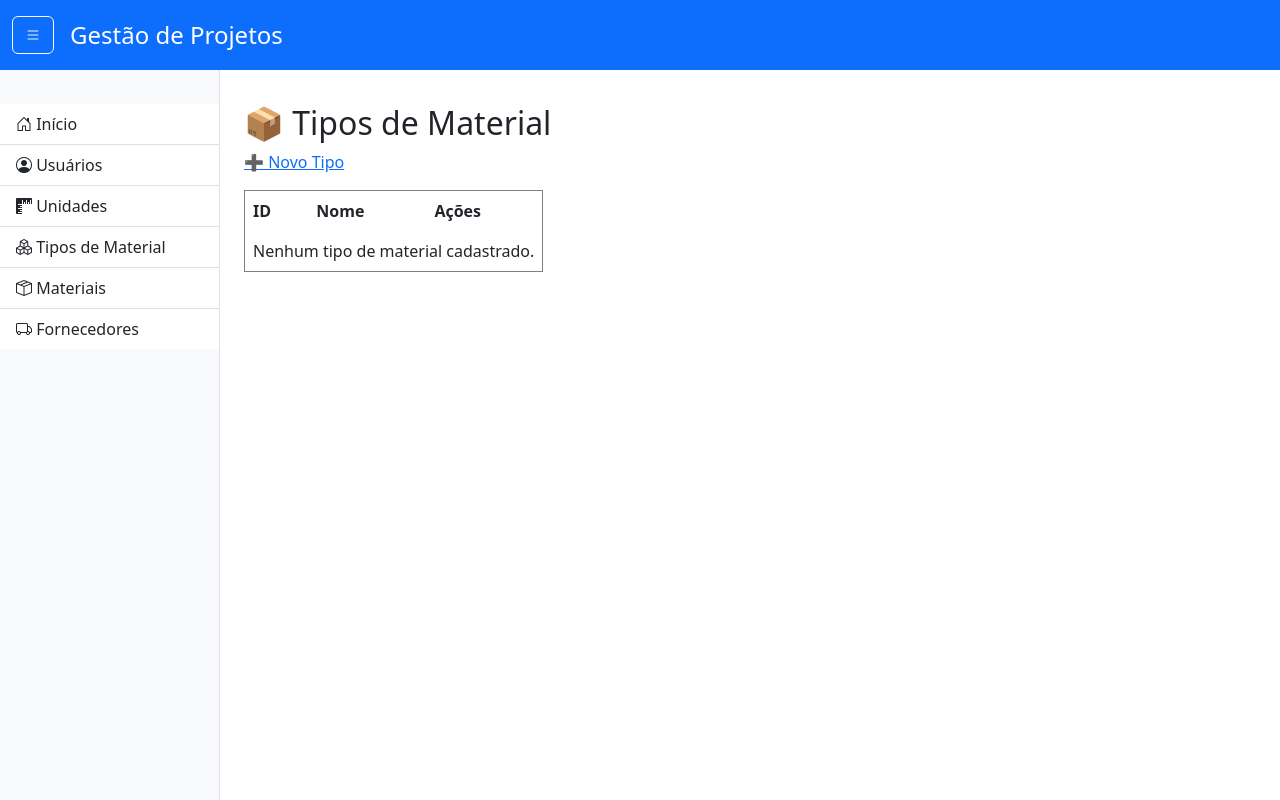
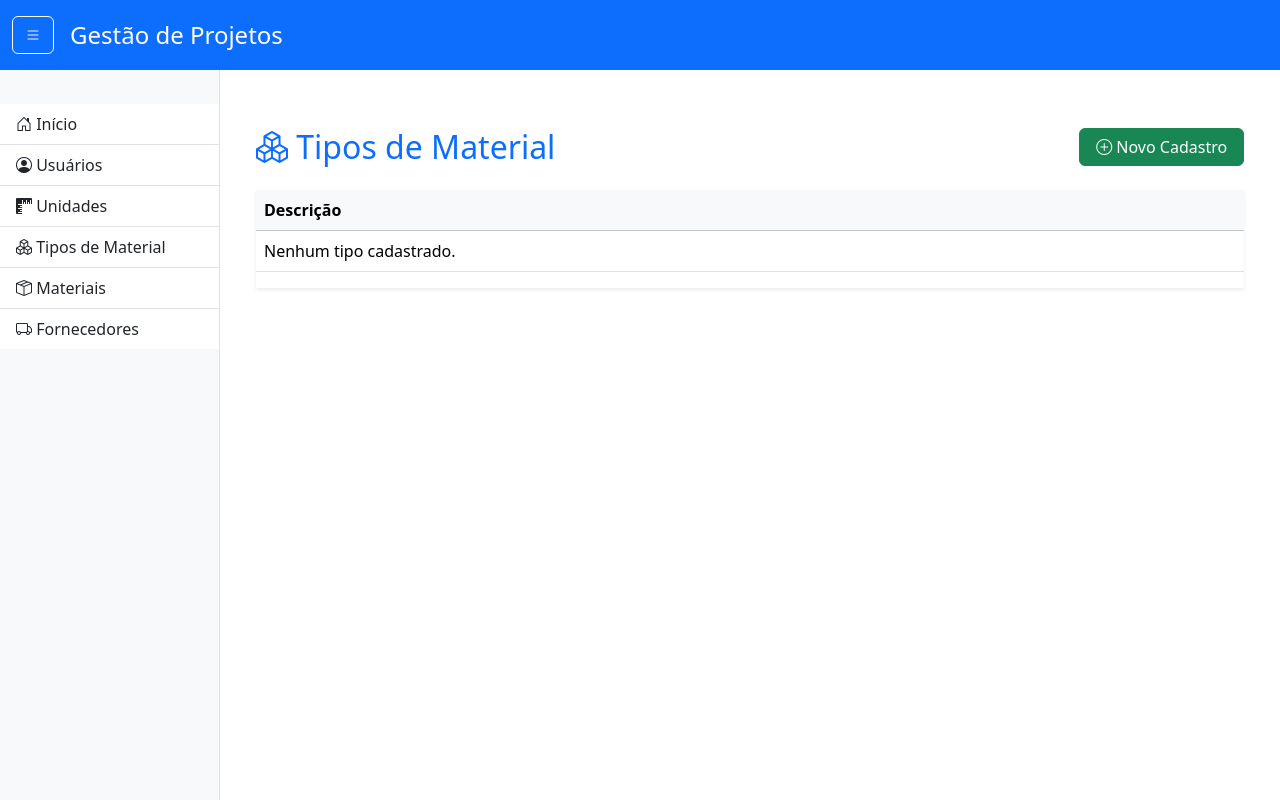
Before and after one commit to rcmcv/gestao-projetos, a Flask app: page /tipos-material in a window 1280 px wide. Run offline with Flask 3, Linux system fonts and the light colour scheme; data that the repository does not hold is empty.

Commit message:
Aplica layout moderno nas telas de tipos de material com título dinâmico, botões padronizados e tabela estilizada

```diff
--- a/app/templates/tipos/listar_tipos_material.html
+++ b/app/templates/tipos/listar_tipos_material.html
@@ -2,37 +2,59 @@
 {% extends 'base.html' %}
 
 {% block conteudo %}
-<h2>📦 Tipos de Material</h2>
+<div class="container mt-4">
+    <div class="d-flex justify-content-between align-items-center mb-4">
+        <h2 class="text-primary mb-0">
+            <i class="bi bi-boxes"></i> Tipos de Material
+        </h2>
+        <div class="col-md-2 d-grid">
+            <a href="{{ url_for('web.adicionar_tipo_material') }}" class="btn btn-success w-100">
+                <i class="bi bi-plus-circle"></i> Novo Cadastro
+            </a>
+        </div>
+    </div>
 
-<!-- Botão para novo -->
-<p><a href="{{ url_for('web.adicionar_tipo_material') }}">➕ Novo Tipo</a></p>
+    {% with mensagens = get_flashed_messages(with_categories=true) %}
+      {% if mensagens %}
+        {% for categoria, mensagem in mensagens %}
+          <div class="alert alert-{{ categoria }} alert-dismissible fade show" role="alert">
+            {{ mensagem }}
+            <button type="button" class="btn-close" data-bs-dismiss="alert" aria-label="Fechar"></button>
+          </div>
+        {% endfor %}
+      {% endif %}
+    {% endwith %}
 
-<table border="1" cellpadding="8" cellspacing="0">
-    <thead>
+    <div class="table-responsive shadow-sm">
+        <table class="table table-hover align-middle">
+            <thead class="table-light">
                 <tr>
-            <th>ID</th>
-            <th>Nome</th>
-            <th>Ações</th>
+                    <th>Descrição</th>
+                    <th></th>
                 </tr>
             </thead>
             <tbody>
                 {% for tipo in tipos %}
                 <tr>
-            <td>{{ tipo.id }}</td>
                     <td>{{ tipo.nome }}</td>
-            <td>
-                <a href="{{ url_for('web.editar_tipo_material', id=tipo.id) }}">✏️ Editar</a>
-
+                    <td class="text-end">
+                        <a href="{{ url_for('web.editar_tipo_material', id=tipo.id) }}" class="btn btn-sm btn-outline-primary me-2">
+                            ✏️ Editar
+                        </a>
                         <form action="{{ url_for('web.excluir_tipo_material', id=tipo.id) }}" method="POST" style="display:inline;">
-                    <button type="submit" onclick="return confirm('Tem certeza que deseja excluir este tipo?')">🗑️ Excluir</button>
+                            <button type="submit" class="btn btn-sm btn-outline-danger" onclick="return confirm('Deseja excluir este tipo?')">
+                                🗑️ Excluir
+                            </button>
                         </form>
                     </td>
                 </tr>
                 {% else %}
                 <tr>
-            <td colspan="3">Nenhum tipo de material cadastrado.</td>
+                    <td colspan="2">Nenhum tipo cadastrado.</td>
                 </tr>
                 {% endfor %}
             </tbody>
         </table>
+    </div>
+</div>
 {% endblock %}
--- a/app/templates/unidades/form_unidade.html
+++ b/app/templates/unidades/form_unidade.html
@@ -5,9 +5,9 @@
 <div class="container mt-4">
     <h2 class="text-primary mb-4">
         {% if unidade %}
-            <i class="bi bi-pencil-square"></i> Editar Unidade
+            <i class="bi bi-pencil-square"></i> Editar Unidade de Medida
         {% else %}
-            <i class="bi bi-file-earmark-plus-fill"></i> Nova Unidade
+            <i class="bi bi-file-earmark-plus-fill"></i> Nova Unidade de Medida
         {% endif %}
     </h2>
 
--- a/app/templates/unidades/listar_unidades.html
+++ b/app/templates/unidades/listar_unidades.html
@@ -9,7 +9,7 @@
         </h2>
         <div class="col-md-2 d-grid">
             <a href="{{ url_for('web.nova_unidade') }}" class="btn btn-success w-100">
-                <i class="bi bi-plus-circle"></i> Nova Unidade
+                <i class="bi bi-plus-circle"></i> Novo Cadastro
             </a>
         </div>
     </div>
--- a/app/templates/usuarios/listar_usuarios.html
+++ b/app/templates/usuarios/listar_usuarios.html
@@ -10,7 +10,7 @@
         </h2>
         <div class="col-md-2 d-grid">
             <a href="{{ url_for('web.novo_usuario') }}" class="btn btn-success w-100">
-                <i class="bi bi-plus-circle"></i> Novo Usuário
+                <i class="bi bi-plus-circle"></i> Novo Cadastro
             </a>
         </div>
     </div>
```
Also changed, not shown: app/templates/tipos/form_tipo_material.html (+19 -7 lines). Lines whose indentation alone changed are shown as unchanged.
